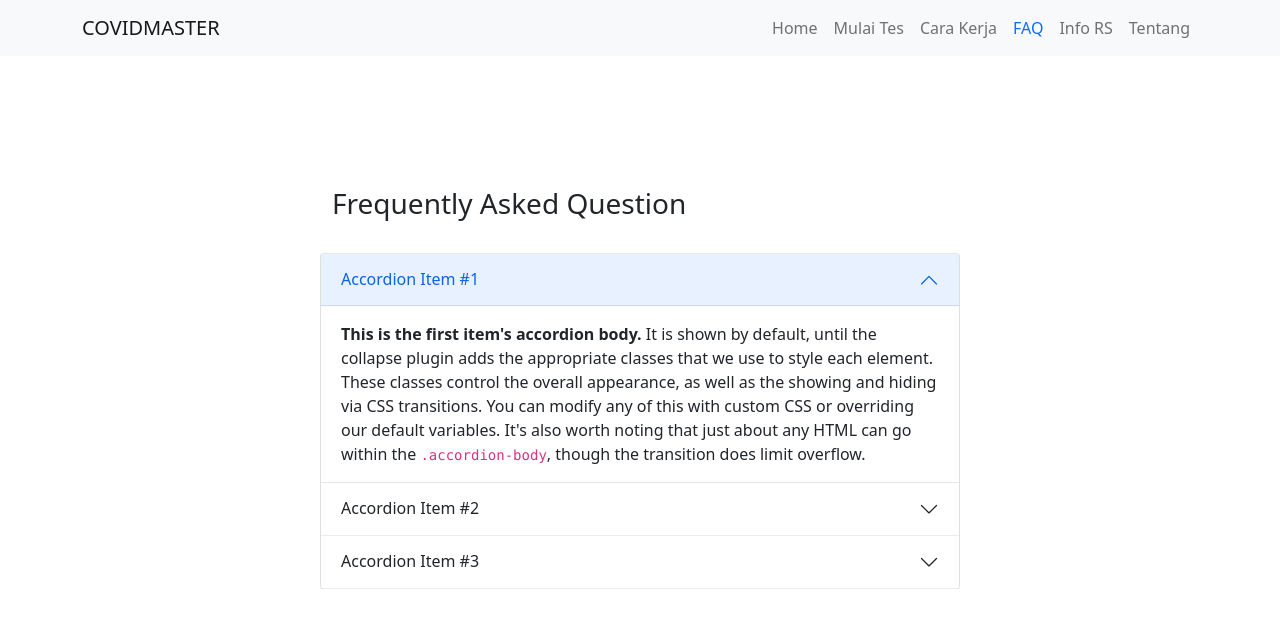
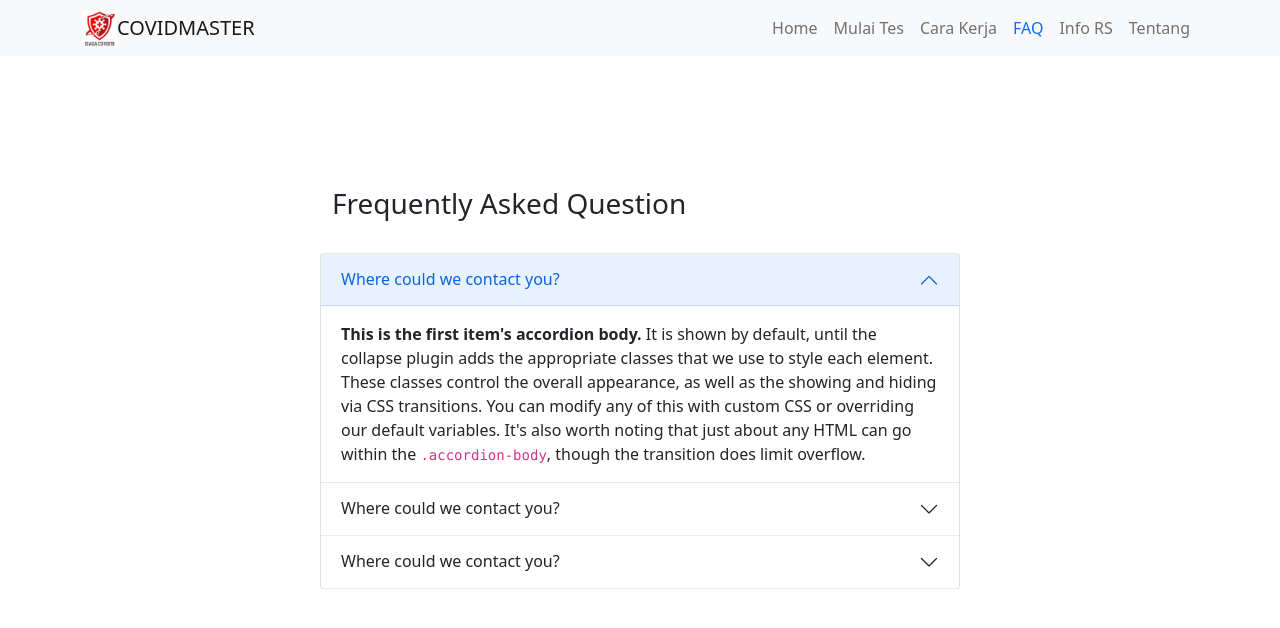
Before and after one commit to Amike31/Milestone02_K25, a Django app: page /FAQ/ in a window 1280 px wide. Shown: the top 628 px of the page. Run offline with Django 3.2, Linux system fonts and the light colour scheme.

Commit message:
FAQ update logo

```diff
--- a/src/templates/FAQ.html
+++ b/src/templates/FAQ.html
@@ -11,13 +11,17 @@
     <link href="https://cdn.jsdelivr.net/npm/bootstrap@5.0.1/dist/css/bootstrap.min.css" rel="stylesheet" integrity="sha384-+0n0xVW2eSR5OomGNYDnhzAbDsOXxcvSN1TPprVMTNDbiYZCxYbOOl7+AMvyTG2x" crossorigin="anonymous">
     <link rel="stylesheet" href="https://use.fontawesome.com/releases/v5.15.0/css/all.css">
     <link rel="stylesheet" href="template_css/style.css">
+    <link rel="stylesheet" type="text/css" href="{% static 'css/index.css' %}">
 
     <title>Homepage</title>
   </head>
   <body>
     <nav class="navbar navbar-expand-lg navbar-light bg-light fixed-top mynavbar">
         <div class="container">
-            <a class="navbar-brand" href="#">
+          <div>
+            <img src="{% static 'img/Logo.jpg' %}" class="logo-img" alt="Logo">
+          </div>
+          <a class="navbar-brand" href="#">
                 COVIDMASTER
             </a>
             <button class="navbar-toggler navbar-toggler-right nav-button" type="button" data-bs-toggle="collapse" data-bs-target="#navbarSupportedContent" aria-controls="navbarSupportedContent" aria-expanded="false" aria-label="Toggle navigation">
@@ -57,7 +61,7 @@
               <div class="accordion-item">
                 <h2 class="accordion-header" id="panelsStayOpen-headingOne">
                   <button class="accordion-button" type="button" data-bs-toggle="collapse" data-bs-target="#panelsStayOpen-collapseOne" aria-expanded="true" aria-controls="panelsStayOpen-collapseOne">
-                    Accordion Item #1
+                    Where could we contact you?
                   </button>
                 </h2>
                 <div id="panelsStayOpen-collapseOne" class="accordion-collapse collapse show" aria-labelledby="panelsStayOpen-headingOne">
@@ -69,7 +73,7 @@
               <div class="accordion-item">
                 <h2 class="accordion-header" id="panelsStayOpen-headingTwo">
                   <button class="accordion-button collapsed" type="button" data-bs-toggle="collapse" data-bs-target="#panelsStayOpen-collapseTwo" aria-expanded="false" aria-controls="panelsStayOpen-collapseTwo">
-                    Accordion Item #2
+                    Where could we contact you?
                   </button>
                 </h2>
                 <div id="panelsStayOpen-collapseTwo" class="accordion-collapse collapse" aria-labelledby="panelsStayOpen-headingTwo">
@@ -81,7 +85,7 @@
               <div class="accordion-item">
                 <h2 class="accordion-header" id="panelsStayOpen-headingThree">
                   <button class="accordion-button collapsed" type="button" data-bs-toggle="collapse" data-bs-target="#panelsStayOpen-collapseThree" aria-expanded="false" aria-controls="panelsStayOpen-collapseThree">
-                    Accordion Item #3
+                    Where could we contact you?
                   </button>
                 </h2>
                 <div id="panelsStayOpen-collapseThree" class="accordion-collapse collapse" aria-labelledby="panelsStayOpen-headingThree">
```
